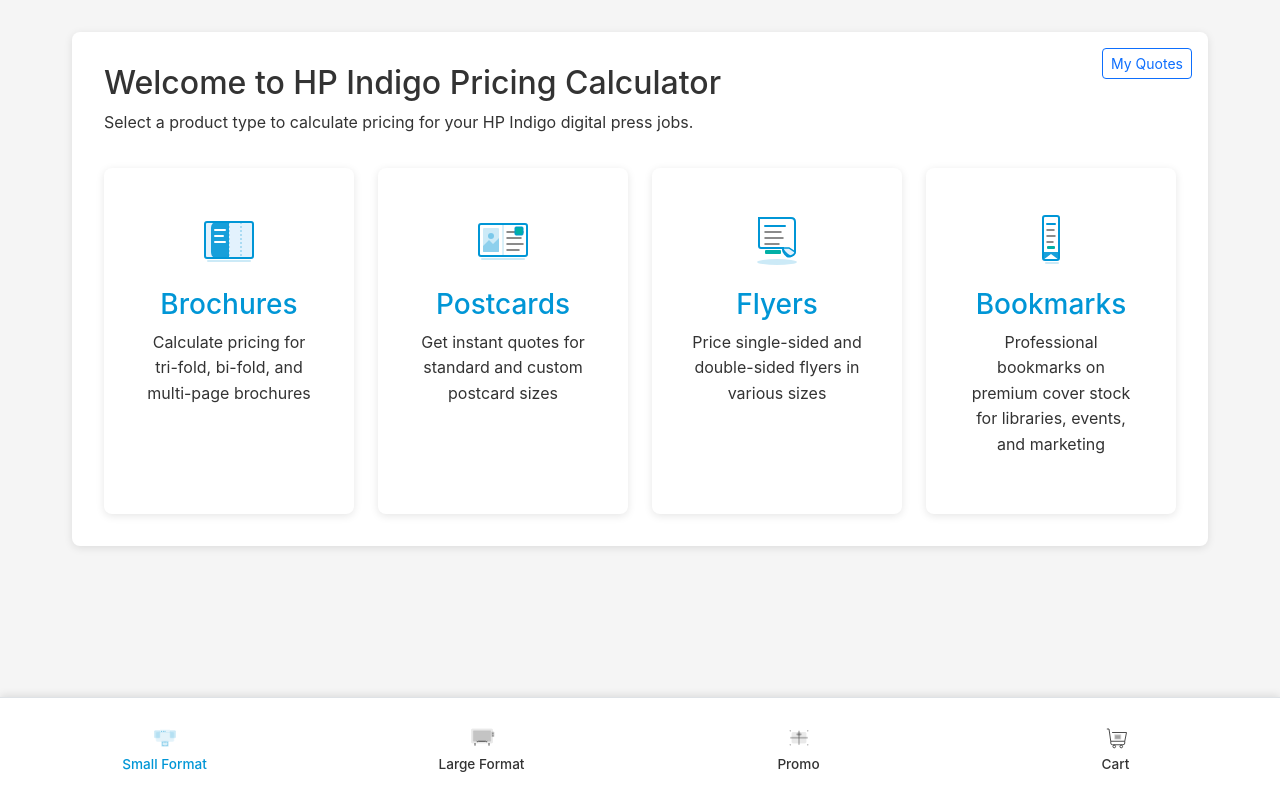
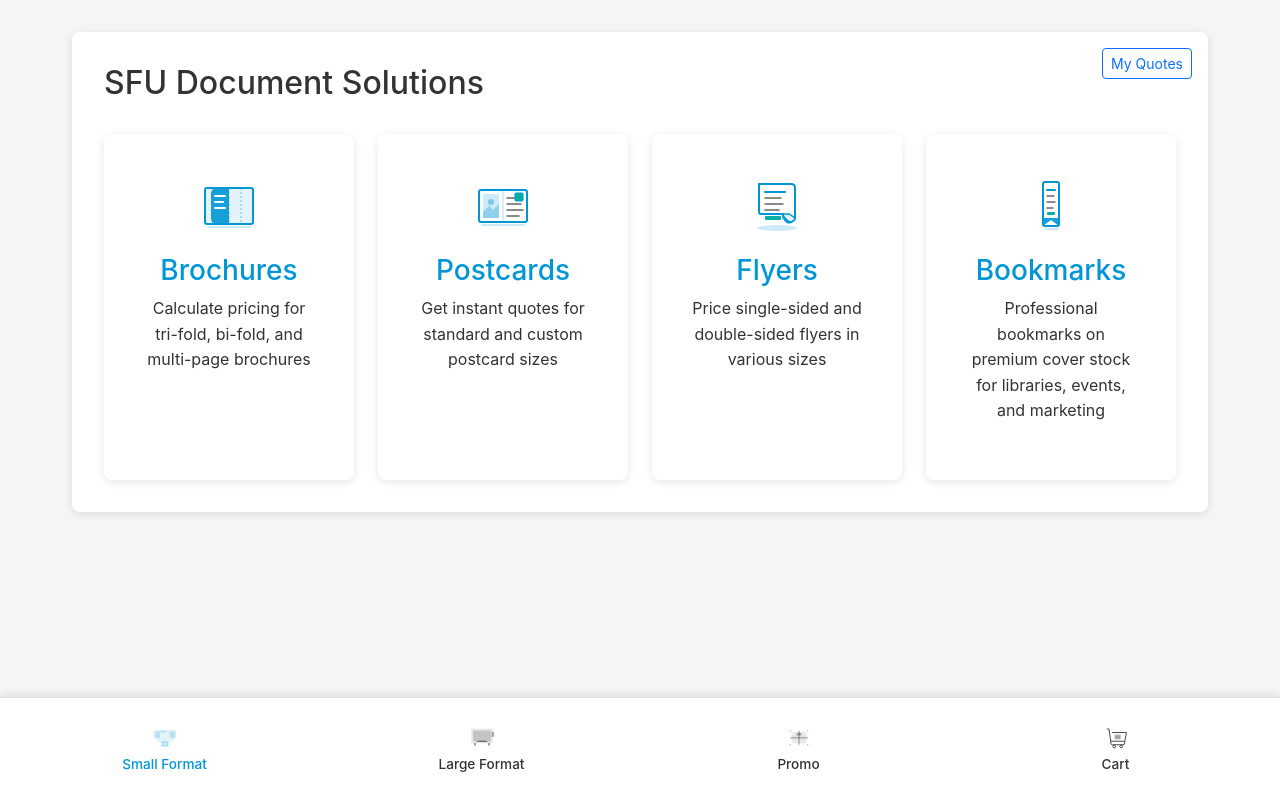
Before and after one commit to jqn525/hp-indigo-calculator, a plain HTML site: page index.html in a window 1280 px wide. Drawn offline with nearby package versions, Linux system fonts and the light colour scheme.

Commit message:
Update header to SFU Document Solutions

```diff
--- a/index.html
+++ b/index.html
@@ -30,8 +30,7 @@
                 <a href="pages/quotes.html" class="btn btn-outline-primary btn-sm">My Quotes</a>
             </div>
 
-            <h2>Welcome to HP Indigo Pricing Calculator</h2>
-            <p>Select a product type to calculate pricing for your HP Indigo digital press jobs.</p>
+            <h2>SFU Document Solutions</h2>
 
             <div class="home-grid">
                 <a href="pages/brochures.html" class="product-card">
--- a/sw.js
+++ b/sw.js
@@ -1,4 +1,4 @@
-const CACHE_NAME = 'indigo-calc-v41';
+const CACHE_NAME = 'indigo-calc-v42';
 
 // Determine hosting environment and set appropriate base path
 const isLocalhost = self.location.hostname === 'localhost' || self.location.hostname === '127.0.0.1';
```
